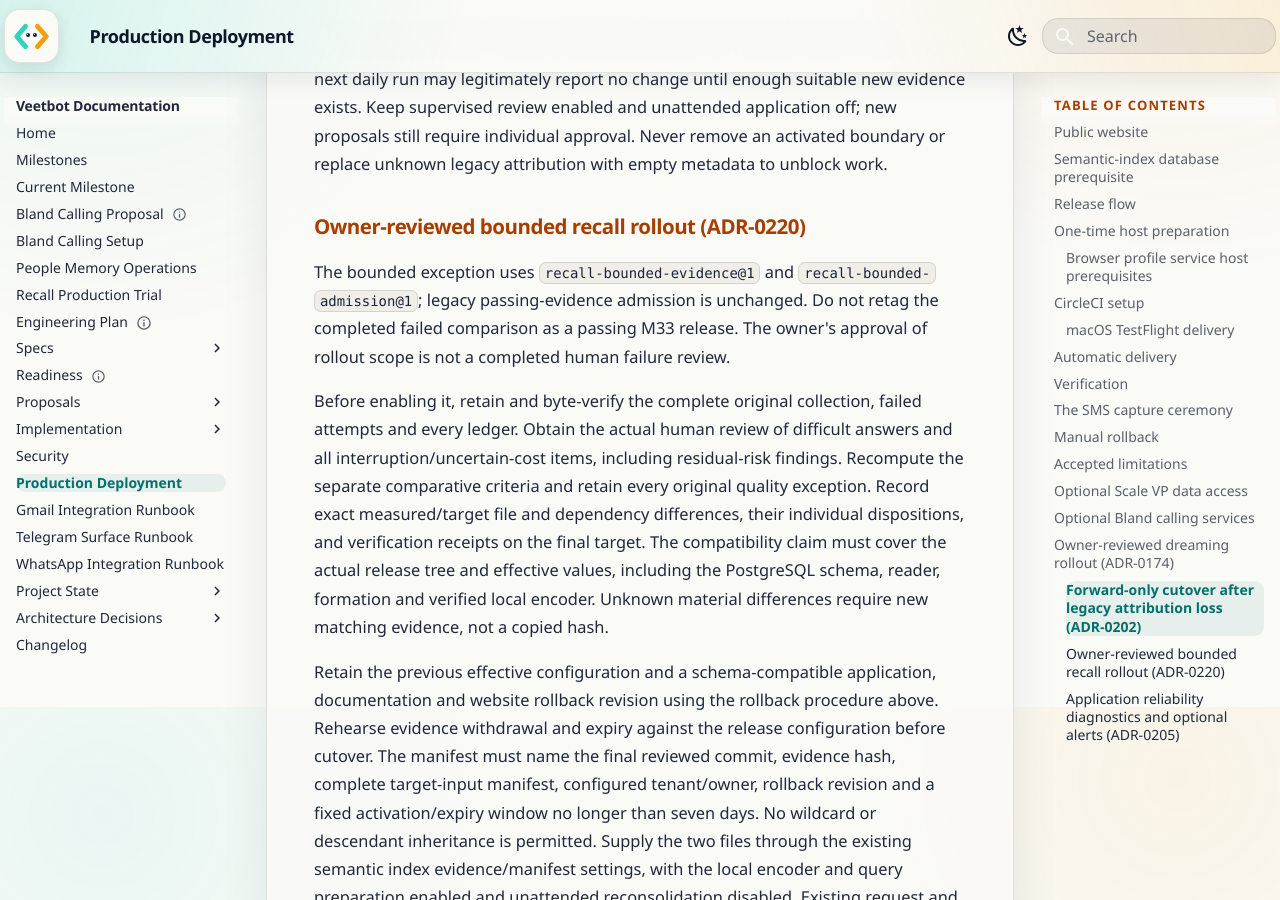
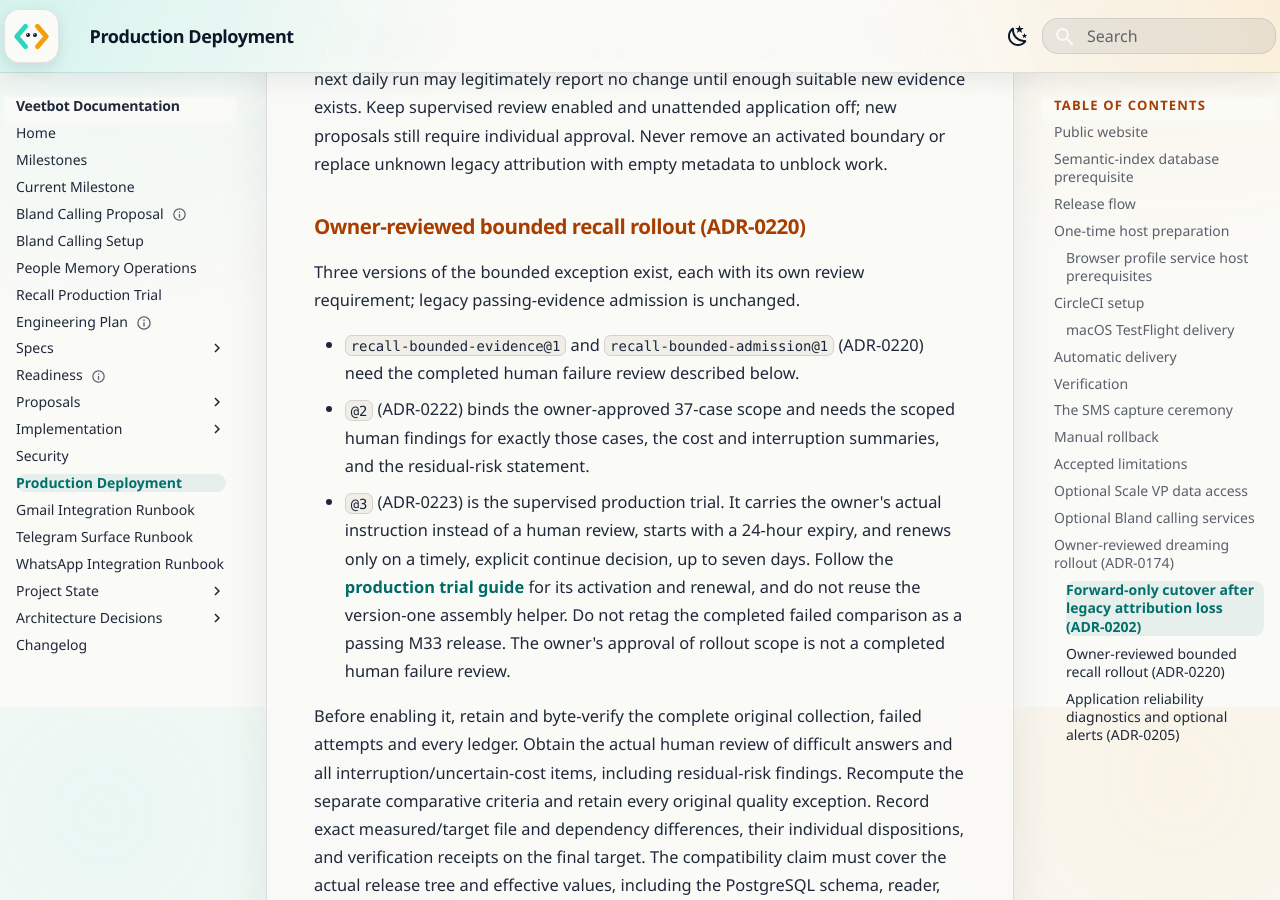
Before and after one commit to avitus/veetbot, an MkDocs documentation site: the page built from docs/deployment.md, in a window 1280 px wide and 900 px high, scrolled down 39793 px. Built offline with MkDocs 1.6.1 and Material for MkDocs 9.7.7, drawn with Linux system fonts in a browser that asks for light colours.

Commit message:
docs: persona model fields and the three bounded-recall versions (PR #179 review)
- persona-surface.md: the normative models carry ADR-0226's `enabled`,
  `voice` and `traits`, and version 0 holds none of them.
- deployment.md: the bounded-recall runbook names evidence and admission
  versions @1 (ADR-0220), @2 (ADR-0222) and @3 (ADR-0223) with their
  review requirements, and links the production trial guide for the
  24-hour window and its renewal.

Reading-Lane: A

Co-Authored-By: Claude Opus 5.5 <noreply@anthropic.com>
Glen-Conversation: 2d81799b-ae5c-4346-9ee5-dd5bef0010aa

```diff
--- a/docs/deployment.md
+++ b/docs/deployment.md
@@ -1594,8 +1594,19 @@ boundary or replace unknown legacy attribution with empty metadata to unblock wo
 
 ### Owner-reviewed bounded recall rollout (ADR-0220)
 
-The bounded exception uses `recall-bounded-evidence@1` and
-`recall-bounded-admission@1`; legacy passing-evidence admission is unchanged.
+Three versions of the bounded exception exist, each with its own review
+requirement; legacy passing-evidence admission is unchanged.
+
+- `recall-bounded-evidence@1` and `recall-bounded-admission@1` (ADR-0220) need
+  the completed human failure review described below.
+- `@2` (ADR-0222) binds the owner-approved 37-case scope and needs the scoped
+  human findings for exactly those cases, the cost and interruption summaries,
+  and the residual-risk statement.
+- `@3` (ADR-0223) is the supervised production trial. It carries the owner's
+  actual instruction instead of a human review, starts with a 24-hour expiry,
+  and renews only on a timely, explicit continue decision, up to seven days.
+  Follow the [production trial guide](recall-production-trial.md) for its
+  activation and renewal, and do not reuse the version-one assembly helper.
 Do not retag the completed failed comparison as a passing M33 release. The
 owner's approval of rollout scope is not a completed human failure review.
 
--- a/docs/status/citation-ledger.yaml
+++ b/docs/status/citation-ledger.yaml
@@ -604,13 +604,13 @@ citations:
   - cite: "docs/plan/thread-folders.md#docs/plan/multi-device-and-surfaces.md:49-53"
     excerpt: "ADR-0050 later adds an authoritative session index and sessi"
     digest: "31aaf752b61c8320"
-  - cite: "docs/plan/thread-folders.md#docs/plan/persona-surface.md:186-193"
+  - cite: "docs/plan/thread-folders.md#docs/plan/persona-surface.md:191-198"
     excerpt: "**Eligibility is closed.** A belief qualifies only when all "
     digest: "9c4c79759ec5c06a"
-  - cite: "docs/plan/thread-folders.md#docs/plan/persona-surface.md:195-197"
+  - cite: "docs/plan/thread-folders.md#docs/plan/persona-surface.md:200-202"
     excerpt: "**The set is bounded.** At most five nominations may be outs"
     digest: "cd37ab32aee6e49e"
-  - cite: "docs/plan/thread-folders.md#docs/plan/persona-surface.md:213-223"
+  - cite: "docs/plan/thread-folders.md#docs/plan/persona-surface.md:218-228"
     excerpt: "**Decline is durable, and content-keyed.** A declined nomina"
     digest: "6e1b629c42c402fd"
   - cite: "docs/plan/thread-folders.md#docs/plan/persona-surface.md:65-68"
```
Also changed, not shown: docs/plan/persona-surface.md (+7 -2 lines), docs/plan/thread-folders.md (+2 -2 lines).
